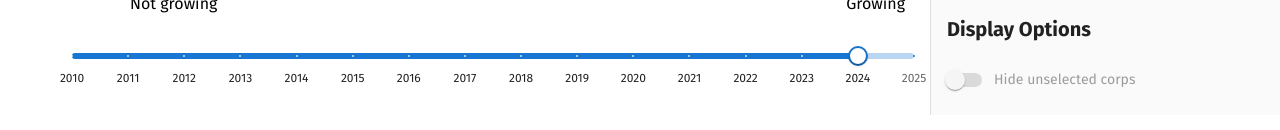
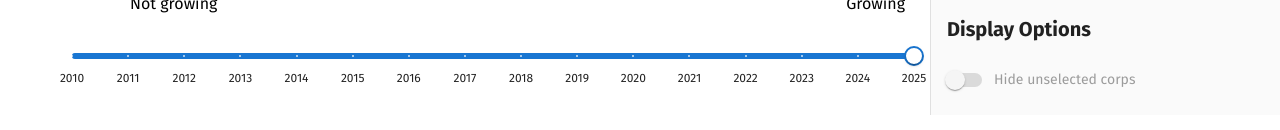
Before and after one commit to SlazengerV100/Corps-Visualisation-Tool, a React (Vite) app in the folder frontend/: page / in a window 1280 px wide. Shown: the part 685-815 px from the top of the page. Built offline with nearby package versions, Linux system fonts and the light colour scheme; no server answers; some icons are missing.

Commit message:
Update default year to the current year

```diff
--- a/frontend/src/pages/OverviewPage.jsx
+++ b/frontend/src/pages/OverviewPage.jsx
@@ -7,7 +7,7 @@ import {useEffect, useState} from 'react'
 
 export default function OverviewPage() {
     const serverUrl = import.meta.env.VITE_SERVER_URL
-    const [year, setYear] = useState(2024)
+    const [year, setYear] = useState(new Date().getFullYear())
     const [yearData, setYearData] = useState(null)
     const [selectedCorps, setSelectedCorps] = useState([])
     const [corps, setCorps] = useState([])
```
